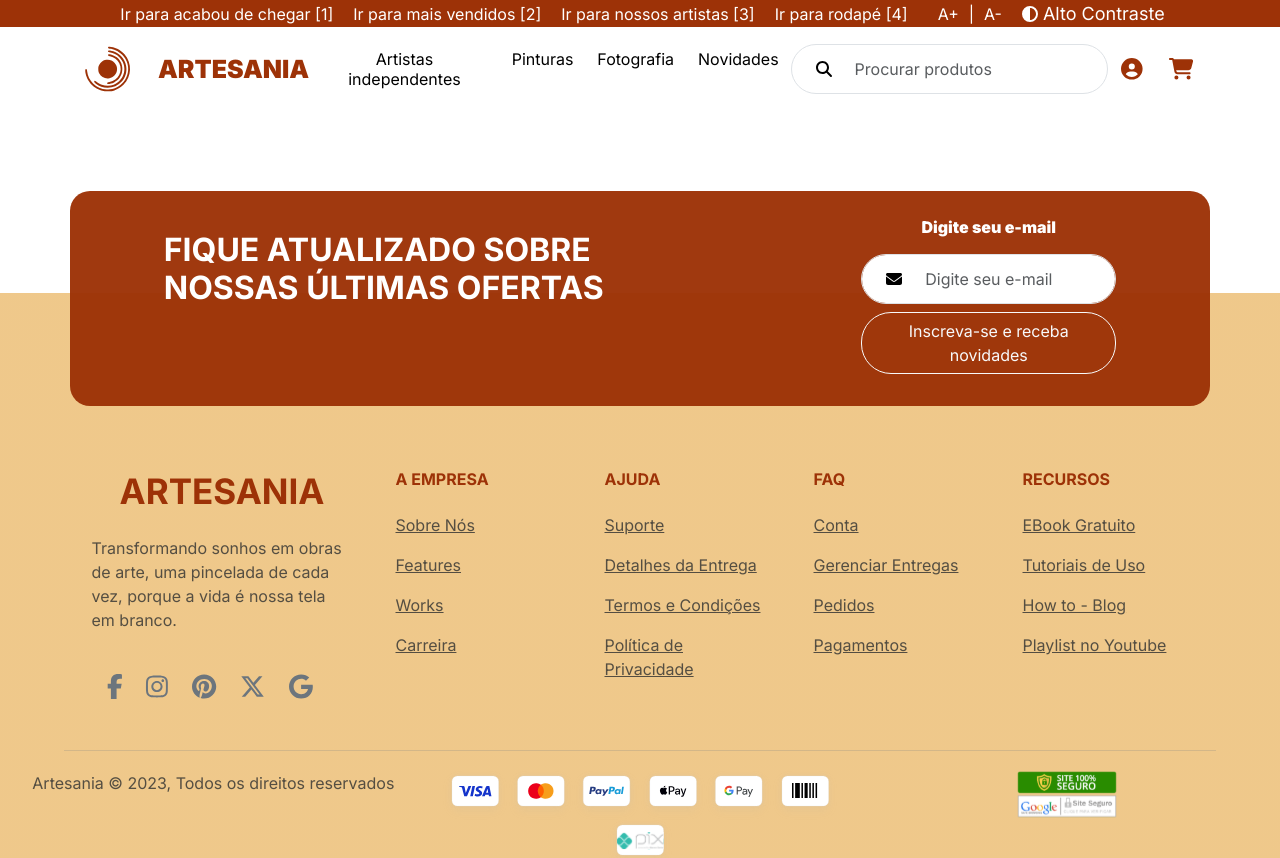
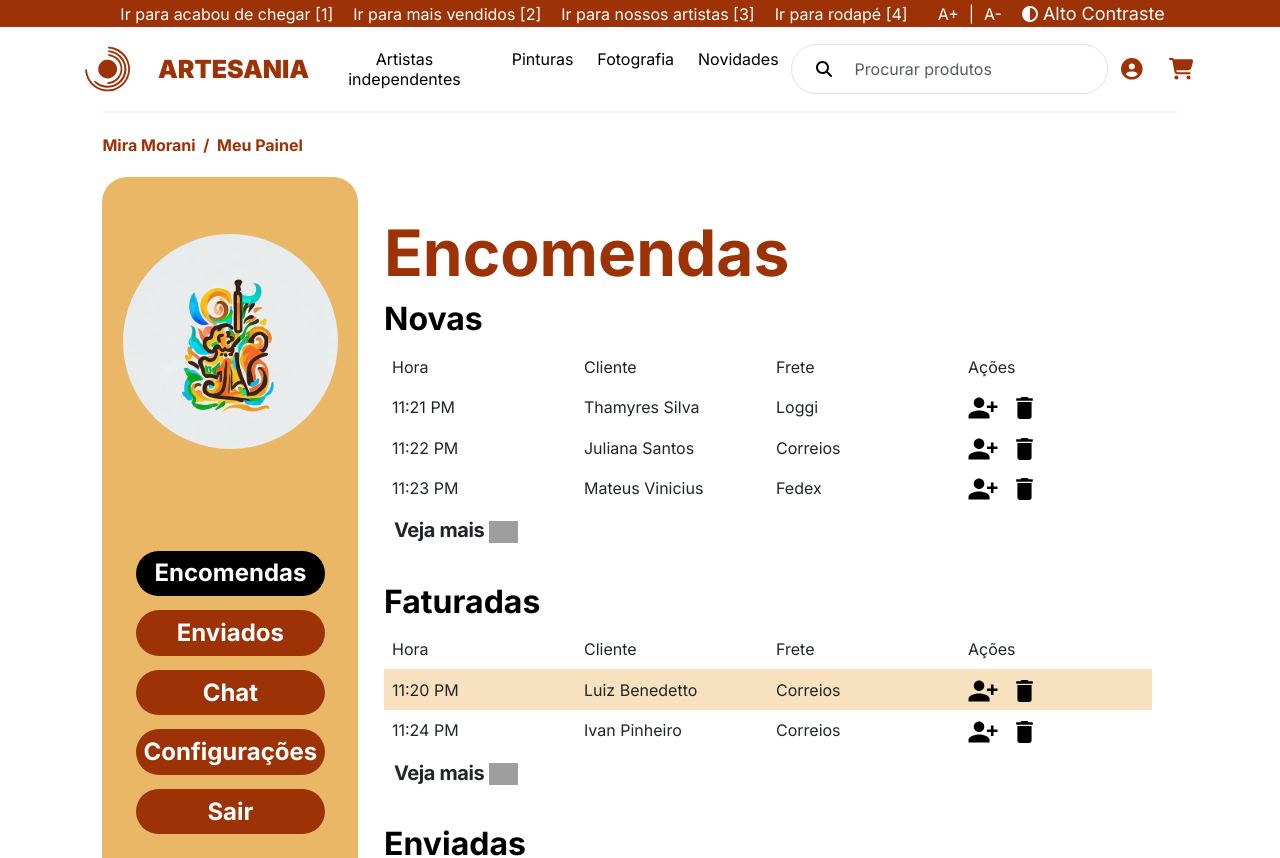
Before and after one commit to ivpinheiro/artesania, a Vue app: page /dashboard/confirmation in a window 1280 px wide. Shown: the top 858 px of the page. Built offline with nearby package versions, Linux system fonts and the light colour scheme; grey boxes are pictures that could not be loaded.

Commit message:
add artist order confirmation

```diff
--- a/src/assets/main.css
+++ b/src/assets/main.css
@@ -56,3 +56,8 @@ a,
         font-size: 16px;
     }
 }
+.breadcrumb-item {
+    p {
+        margin: 0px !important;
+    }
+}
--- a/src/components/breadcrumbs/BreadCrumbComponent.vue
+++ b/src/components/breadcrumbs/BreadCrumbComponent.vue
@@ -75,10 +75,10 @@ export default {
 
 <style lang="scss" scoped>
 .breadcrumb {
-    padding: 10px 0px;
+    padding: 0px 0px;
     white-space: pre;
     cursor: pointer;
-    margin: 0px 10%;
+    margin: 0px 0%;
 }
 
 
--- a/src/components/dashboard/OrderAgreementComponent.vue
+++ b/src/components/dashboard/OrderAgreementComponent.vue
@@ -145,12 +145,16 @@
       </div>
     </div>
     <div class="button-group">
+      <RouterLink class="link-class-none" to="/dashboard/confirmation">
         <button class="buttonPrimary">
           Enviar Orçamento
         </button>
+      </RouterLink>
+      <RouterLink class="link-class-none" to="/dashboard">
         <button class="buttonSecondary">
           Recusar Pedido
         </button>
+      </RouterLink>
     </div>
   </div>
 </template>
--- a/src/components/dashboard/MyDashboardGroup.vue
+++ b/src/components/dashboard/OrderAgreementConfirmation.vue
@@ -31,17 +31,6 @@
           <th>Cliente</th>
           <th>Frete</th>
           <th>Ações</th>
-        </tr>
-        <tr id="highlight">
-          <td>11:20 PM</td>
-          <td>Luiz Benedetto</td>
-          <td>Correios</td>
-          <td>
-            <RouterLink class="link-class-none" to="/dashboard/encomenda">
-            <img class="artist-icon" src="@/assets/img/artist-dashboard/contact.svg" alt="Conversar">
-            </RouterLink>
-            <img class="artist-icon" src="@/assets/img/artist-dashboard/trash.svg" alt="Cancelar">
-          </td>
         </tr>
         <tr>
           <td>11:21 PM</td>
@@ -80,6 +69,17 @@
           <th>Cliente</th>
           <th>Frete</th>
           <th>Ações</th>
+        </tr>
+        <tr id="highlight">
+          <td>11:20 PM</td>
+          <td>Luiz Benedetto</td>
+          <td>Correios</td>
+          <td>
+            <RouterLink class="link-class-none" to="/dashboard/encomenda">
+            <img class="artist-icon" src="@/assets/img/artist-dashboard/contact.svg" alt="Conversar">
+            </RouterLink>
+            <img class="artist-icon" src="@/assets/img/artist-dashboard/trash.svg" alt="Cancelar">
+          </td>
         </tr>
         <tr>
           <td>11:24 PM</td>
@@ -252,7 +252,7 @@ th {
   width: 20%;
   padding: 10px 10px 10px 10px;
   overflow: hidden;
-  margin: 3% 0% 3% 8%;
+  margin: 0% 0% 3% 8%;
   border-radius: 25px;
 
   @media (max-width: 1260px) {
--- a/src/router/index.ts
+++ b/src/router/index.ts
@@ -3,6 +3,7 @@ import HomePage from '@/views/HomePage.vue'
 import LoginPage from '@/views/LoginPage.vue'
 import DashboardPage from '@/views/DashboardPage.vue'
 import OrderAgreementPage from '@/views/OrderAgreementPage.vue'
+import OrderAgreementConfirmationPage from '@/views/OrderAgreementConfirmationPage.vue'
 import SignPage from '@/views/SignInPage.vue'
 import ArtistsGallery from '@/views/ArtistsGallery.vue'
 import PaymentPage from '@/views/PaymentPage.vue'
@@ -102,6 +103,15 @@ const router = createRouter({
       }
 
     },
+    {
+      path: '/dashboard/confirmation',
+      name: 'OrderAgreementConfirmationPage',
+      component: OrderAgreementConfirmationPage,
+      meta: {
+        breadcrumb: 'Mira Morani  /  Meu Painel '
+      }
+    },
+
   ],
   scrollBehavior(to, from, savedPosition) {
     // sempre rolar para o topo quando mudar de rota
--- /dev/null
+++ b/src/views/OrderAgreementConfirmationPage.vue
@@ -0,0 +1,51 @@
+<template>
+  <div class="contrast">
+    <hr class="divider">
+    <div class="breadcrumbs">
+      <BreadCrumbComponent></BreadCrumbComponent>
+    </div>
+    <OrderAgreementConfirmation></OrderAgreementConfirmation>
+    <div v-if="loading">
+      <div class="container contrast">
+        <div class="row">
+          <div class="col">
+            <!-- <SpinnerLoader /> -->
+          </div>
+        </div>
+      </div>
+    </div>
+  </div>
+</template>
+
+<script>
+import { ProductService } from '@/services/ProductService.ts'
+import SpinnerLoader from '@/components/loaders/SpinnerLoader.vue'
+import OrderAgreementConfirmation from '@/components/dashboard/OrderAgreementConfirmation.vue'
+import BreadCrumbComponent from '@/components/breadcrumbs/BreadCrumbComponent.vue'
+
+export default {
+  name: 'OrderAgreementConfirmationPage',
+  components: {
+    OrderAgreementConfirmation,
+    SpinnerLoader,
+    BreadCrumbComponent
+  }
+}
+</script>
+<style lang="scss" scoped>
+.divider {
+  height: 2px;
+  background-color: rgba(0, 0, 0, 0.10);
+  border: none;
+  margin: 0px 8%;
+}
+
+.high-contrast {
+  color: white;
+  background: black;
+}
+
+.high-contrast-text {
+  color: white;
+}
+</style>
```
Lines whose indentation alone changed are shown as unchanged.
